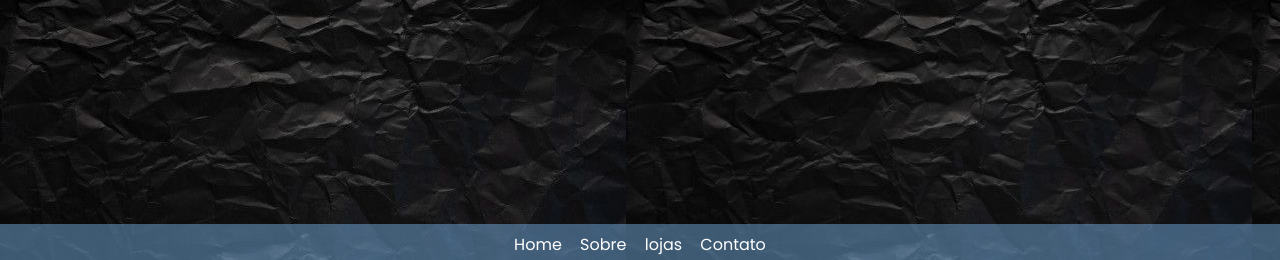
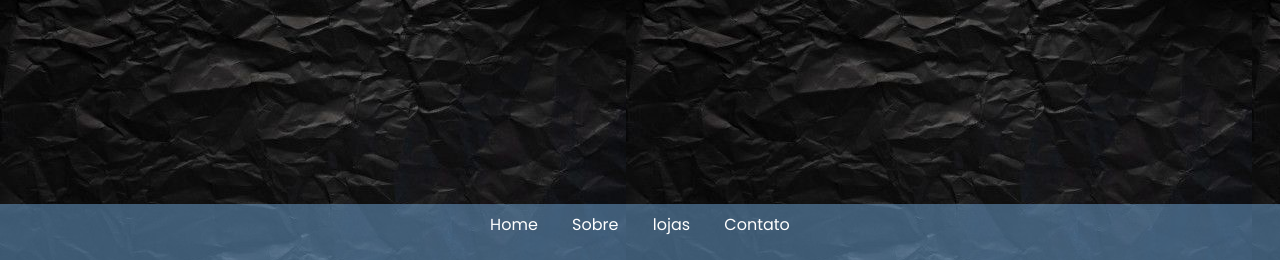
Before and after one commit to melquilima/Cheboludo, a plain HTML site: page index.html in a window 1280 px wide. Shown: the part 536-796 px from the top of the page. Drawn offline with Linux system fonts and the light colour scheme.

Commit message:
Add files via upload

```diff
--- a/style.css
+++ b/style.css
@@ -197,7 +197,7 @@ textarea{
     position: fixed;
     bottom: 0;
     width: 100%;
-    height: 40px;
+    height: 60px;
     background-color: #74adde7e;
     text-align: center;
     padding-top: 8px;
@@ -209,5 +209,5 @@ textarea{
 .nav a{
     text-decoration: none;
     color: white;
-    margin: 7px;
+    margin: 15px;
 }
```
